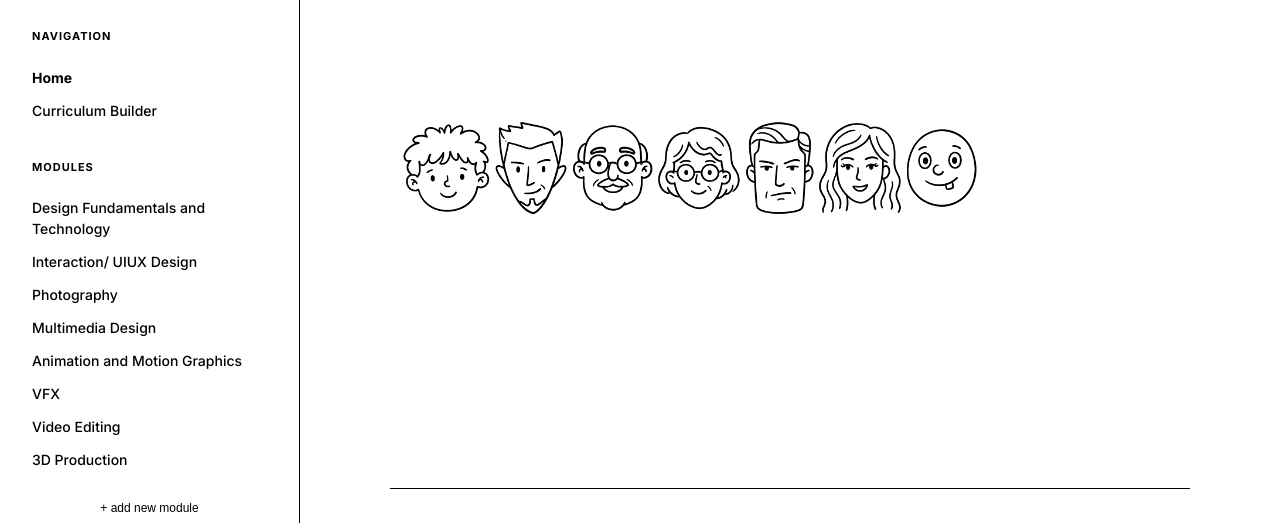
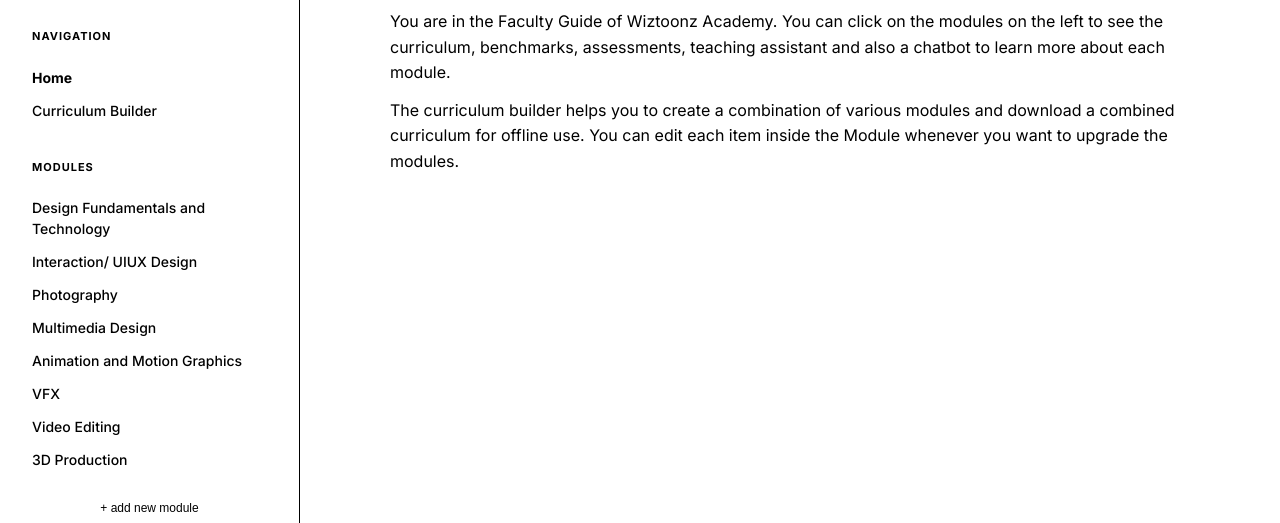
Before and after one commit to thepaperbird-alt/wizacademics, a plain HTML site: page index.html in a window 1280 px wide. Shown: the part 277-800 px from the top of the page. Drawn offline with Linux system fonts and the light colour scheme.

Commit message:
Revert "Added character banner to Home page and updated layout"
This reverts commit 236680bfea27396f5f2be5b5ad20103dd0023b94.

```diff
--- a/main.js
+++ b/main.js
@@ -764,13 +764,9 @@
 
     moduleDetails.innerHTML = `
         <div class="home-container animate-in">
-            <div class="character-banner">
-                <img src="characters.jpg" alt="Faculty Characters">
-            </div>
-            <div class="home-divider"></div>
             <div class="home-header-section">
                 <div class="datetime-badge">${dateStr} • ${timeStr}</div>
-                <h1 class="welcome-title">WELCOME FACULTY</h1>
+                <h1>Welcome Faculty</h1>
             </div>
 
             <div class="home-note">
--- a/style.css
+++ b/style.css
@@ -679,26 +679,6 @@
     text-align: left;
 }
 
-.character-banner {
-    width: 100%;
-    margin-bottom: 20px;
-}
-
-.character-banner img {
-    max-width: 600px;
-    width: 100%;
-    height: auto;
-    display: block;
-    filter: grayscale(100%) contrast(1.1);
-}
-
-.home-divider {
-    width: 100%;
-    height: 1px;
-    background: #000000;
-    margin-bottom: 32px;
-}
-
 .home-header-section {
     margin-bottom: 32px;
 }
```
Also changed, not shown: characters.jpg (deleted).
